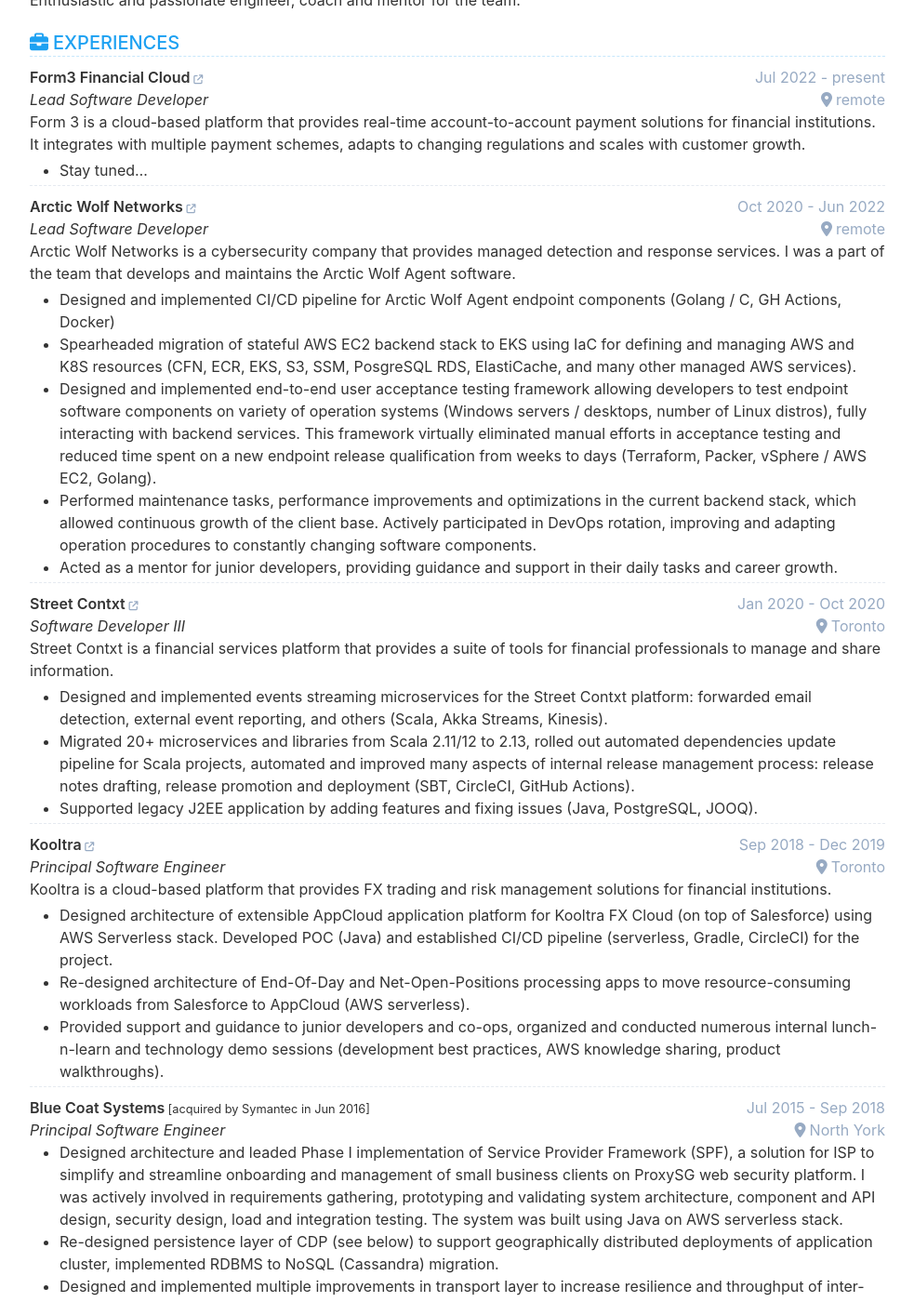
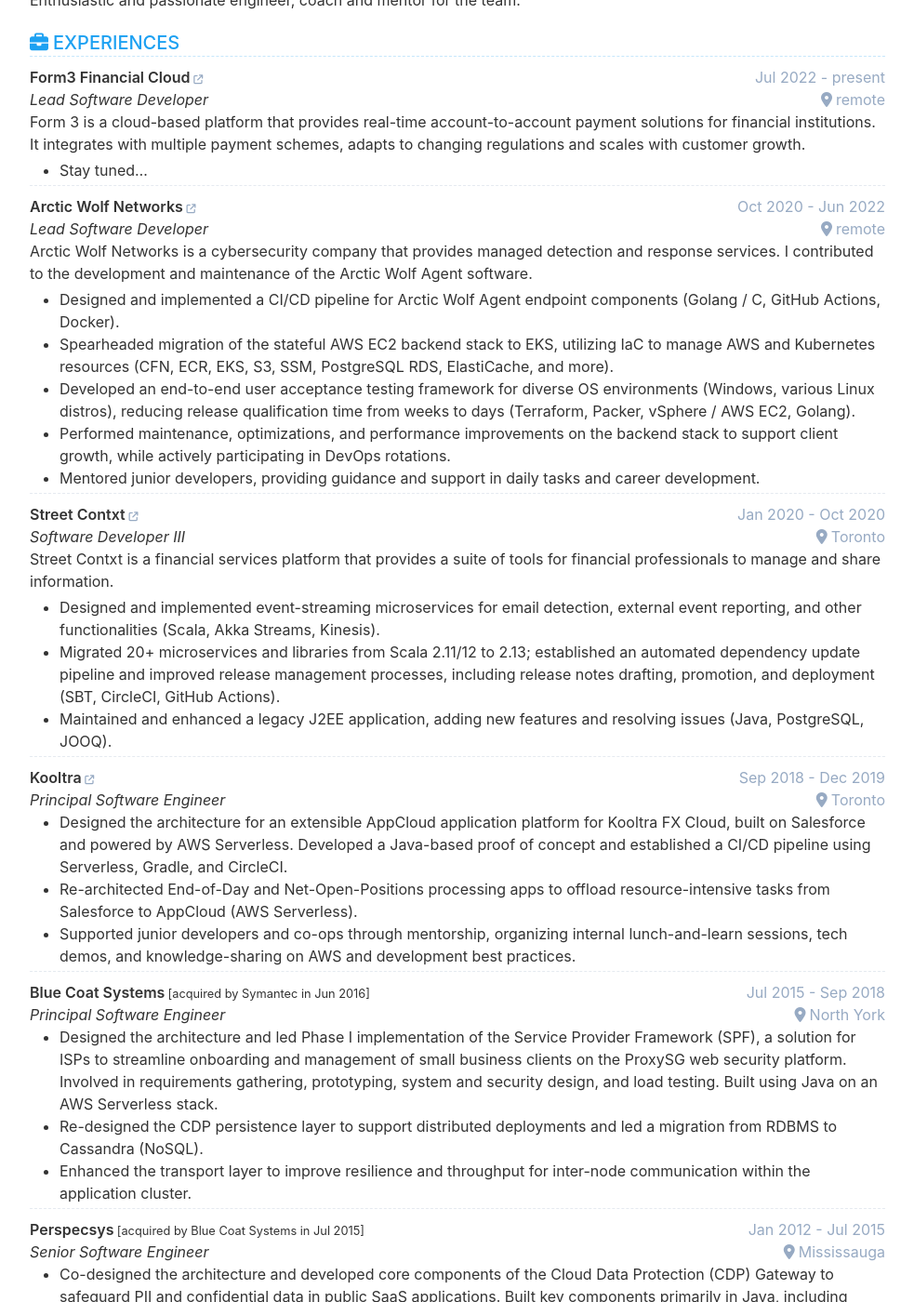
Before and after one commit to bpg-dev/cv, a Jekyll site: the page built from index.html, in a window 1280 px wide and 1400 px high, scrolled down 273 px. Shown: the whole window at 93% size, without its empty margins (148-1131 px from the left). Built offline with Jekyll 4.4.1, drawn with Linux system fonts in a browser that asks for light colours; some of the changed text lies outside the part shown.

Commit message:
proofreading

```diff
--- a/_data/data.yml
+++ b/_data/data.yml
@@ -53,18 +53,12 @@
     location: remote
     description: |
       Arctic Wolf Networks is a cybersecurity company that provides managed detection and response services.
-      I was a part of the team that develops and maintains the Arctic Wolf Agent software.
-      - Designed and implemented CI/CD pipeline for Arctic Wolf Agent endpoint components (Golang / C, GH Actions, Docker)
-      - Spearheaded migration of stateful AWS EC2 backend stack to EKS using IaC for defining and managing AWS and K8S resources
-      (CFN, ECR, EKS, S3, SSM, PosgreSQL RDS, ElastiCache, and many other managed AWS services).
-      - Designed and implemented end-to-end user acceptance testing framework allowing developers to test endpoint software components
-       on variety of operation systems (Windows servers / desktops, number of Linux distros), fully interacting with backend services.
-       This framework virtually eliminated manual efforts in acceptance testing and reduced time spent on a new endpoint release
-       qualification from weeks to days (Terraform, Packer, vSphere / AWS EC2, Golang).
-      - Performed maintenance tasks, performance improvements and optimizations in the current backend stack, which allowed
-       continuous growth of the client base. Actively participated in DevOps rotation, improving and adapting operation procedures to
-        constantly changing software components.
-      - Acted as a mentor for junior developers, providing guidance and support in their daily tasks and career growth.
+       I contributed to the development and maintenance of the Arctic Wolf Agent software.
+      - Designed and implemented a CI/CD pipeline for Arctic Wolf Agent endpoint components (Golang / C, GitHub Actions, Docker).
+      - Spearheaded migration of the stateful AWS EC2 backend stack to EKS, utilizing IaC to manage AWS and Kubernetes resources (CFN, ECR, EKS, S3, SSM, PostgreSQL RDS, ElastiCache, and more).
+      - Developed an end-to-end user acceptance testing framework for diverse OS environments (Windows, various Linux distros), reducing release qualification time from weeks to days (Terraform, Packer, vSphere / AWS EC2, Golang).
+      - Performed maintenance, optimizations, and performance improvements on the backend stack to support client growth, while actively participating in DevOps rotations.
+      - Mentored junior developers, providing guidance and support in daily tasks and career development.
 
   - company: Street Contxt
     link: 'https://streetcontxt.com/'
@@ -74,11 +68,9 @@
     location: Toronto
     description: |
       Street Contxt is a financial services platform that provides a suite of tools for financial professionals to manage and share information.
-      - Designed and implemented events streaming microservices for the Street Contxt platform: forwarded email detection,
-      external event reporting, and others (Scala, Akka Streams, Kinesis).
-      - Migrated 20+ microservices and libraries from Scala 2.11/12 to 2.13, rolled out automated dependencies update pipeline
-      for Scala projects, automated and improved many aspects of internal release management process: release notes drafting, release promotion and deployment (SBT, CircleCI, GitHub Actions).
-      - Supported legacy J2EE application by adding features and fixing issues (Java, PostgreSQL, JOOQ).
+      - Designed and implemented event-streaming microservices for email detection, external event reporting, and other functionalities (Scala, Akka Streams, Kinesis).
+      - Migrated 20+ microservices and libraries from Scala 2.11/12 to 2.13; established an automated dependency update pipeline and improved release management processes, including release notes drafting, promotion, and deployment (SBT, CircleCI, GitHub Actions).
+      - Maintained and enhanced a legacy J2EE application, adding new features and resolving issues (Java, PostgreSQL, JOOQ).
 
   - company: Kooltra
     link: 'https://kooltra.com/'
@@ -87,13 +79,9 @@
     role: Principal Software Engineer
     location: Toronto
     description: |
-      Kooltra is a cloud-based platform that provides FX trading and risk management solutions for financial institutions.
-      - Designed architecture of extensible AppCloud application platform for Kooltra FX Cloud (on top of Salesforce)
-      using AWS Serverless stack. Developed POC (Java) and established CI/CD pipeline (serverless, Gradle, CircleCI) for the project.
-      - Re-designed architecture of End-Of-Day and Net-Open-Positions processing apps to move resource-consuming workloads
-      from Salesforce to AppCloud (AWS serverless).
-      - Provided support and guidance to junior developers and co-ops, organized and conducted numerous internal lunch-n-learn
-      and technology demo sessions (development best practices, AWS knowledge sharing, product walkthroughs).
+      - Designed the architecture for an extensible AppCloud application platform for Kooltra FX Cloud, built on Salesforce and powered by AWS Serverless. Developed a Java-based proof of concept and established a CI/CD pipeline using Serverless, Gradle, and CircleCI.
+      - Re-architected End-of-Day and Net-Open-Positions processing apps to offload resource-intensive tasks from Salesforce to AppCloud (AWS Serverless).
+      - Supported junior developers and co-ops through mentorship, organizing internal lunch-and-learn sessions, tech demos, and knowledge-sharing on AWS and development best practices.
 
   - company: Blue Coat Systems
     # link: '#'
@@ -102,14 +90,10 @@
     role: Principal Software Engineer
     location: North York
     description: |
-      - Designed architecture and leaded Phase I implementation of Service Provider Framework (SPF),
-      a solution for ISP to simplify and streamline onboarding and management of small business clients on ProxySG web security platform.
-      I was actively involved in requirements gathering, prototyping and validating system architecture, component and API design,
-      security design, load and integration testing. The system was built using Java on AWS serverless stack.
-      - Re-designed persistence layer of CDP (see below) to support geographically distributed deployments of application cluster,
-      implemented RDBMS to NoSQL (Cassandra) migration.
-      - Designed and implemented multiple improvements in transport layer to increase resilience and throughput of
-      inter-node communication channels in application cluster.
+      - Designed the architecture and led Phase I implementation of the Service Provider Framework (SPF), a solution for ISPs to streamline onboarding and management of small business clients on the ProxySG web security platform. Involved in requirements gathering, prototyping, system and security design, and load testing. Built using Java on an AWS Serverless stack.
+      - Re-designed the CDP persistence layer to support distributed deployments and led a migration from RDBMS to Cassandra (NoSQL).
+      - Enhanced the transport layer to improve resilience and throughput for inter-node communication within the application cluster.
+
 
   - company: Perspecsys
     # link: '#'
@@ -118,13 +102,8 @@
     role: Senior Software Engineer
     location: Mississauga
     description: |
-      - Co-designed architecture and implemented core components of Cloud Data Protection (CDP) Gateway - a solution to protect PII and confidential
-      information in public SaaS applications. Designed and implemented number of system components, primary using core Java:
-      lightweight containers & DI, clustering with distributed job engine (Akka Cluster, Akka Remote, Akka Persistance + JDBC),
-      encryption layer (symmetric encryption and key management with JCE), HTTP proxy, search engine (Elasticsearch)
-      with business query analyzers (ANTLR), business rules engine (Drools).
-      - Established good development practices within the team: coding standards, TDD, code reviews, code quality monitoring (SonarQube)
-
+      - Co-designed the architecture and developed core components of the Cloud Data Protection (CDP) Gateway to safeguard PII and confidential data in public SaaS applications. Built key components primarily in Java, including lightweight containers, clustering with a distributed job engine (Akka Cluster, Remote, Persistence + JDBC), encryption layers (symmetric encryption and key management via JCE), HTTP proxy, and a search engine with business query analyzers (Elasticsearch, ANTLR), as well as a business rules engine (Drools).
+      - Established development best practices within the team, implementing coding standards, TDD, code reviews, and quality monitoring (SonarQube).
   - company: Various companies
     date: 2000 - 2012
     role: Software Engineer / Senior Software Engineer / Team Lead
```
